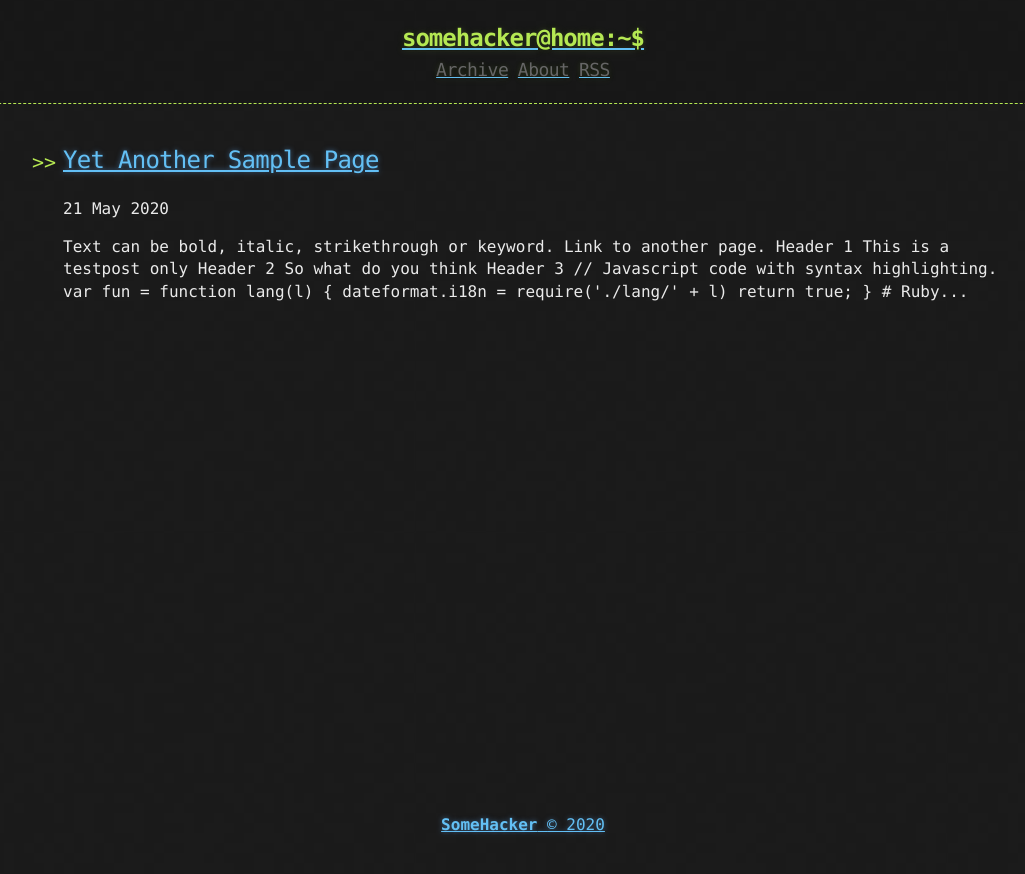
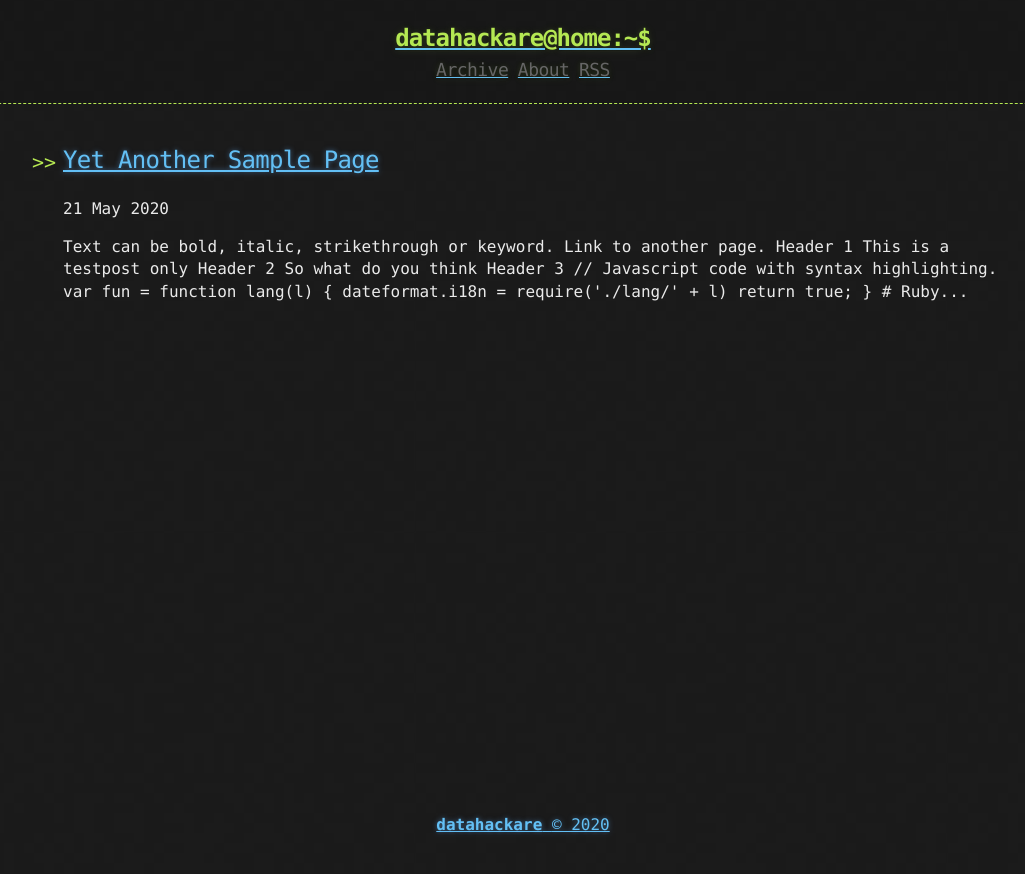
Before and after one commit to datahackare/warz0ne, a Jekyll site: the page built from index.html, in a window 1280 px wide. Shown: the top 874 px of the page, without its empty margins (117-1142 px from the left). Built offline with Jekyll 4.4.1, drawn with Linux system fonts in a browser that asks for light colours; the list of posts is cut into pages by our own code.

Commit message:
Update _config.yml

```diff
--- a/_config.yml
+++ b/_config.yml
@@ -1,7 +1,7 @@
-title: Hacker-Blog
+title: warz0ne
 description: "A Jekyll Blog Theme For Hackers"
 author:
-  name: "SomeHacker"
+  name: "datahackare"
   email: "someone@somewebsite.somedomain"
   url: "https://ashishchaudhary.in/hacker-blog"
 
@@ -28,5 +28,5 @@ plugins:
   - jekyll-sitemap
 
 # Custom variables
-owner : "SomeHacker"
+owner : "datahackare"
 year : "2020"
```
